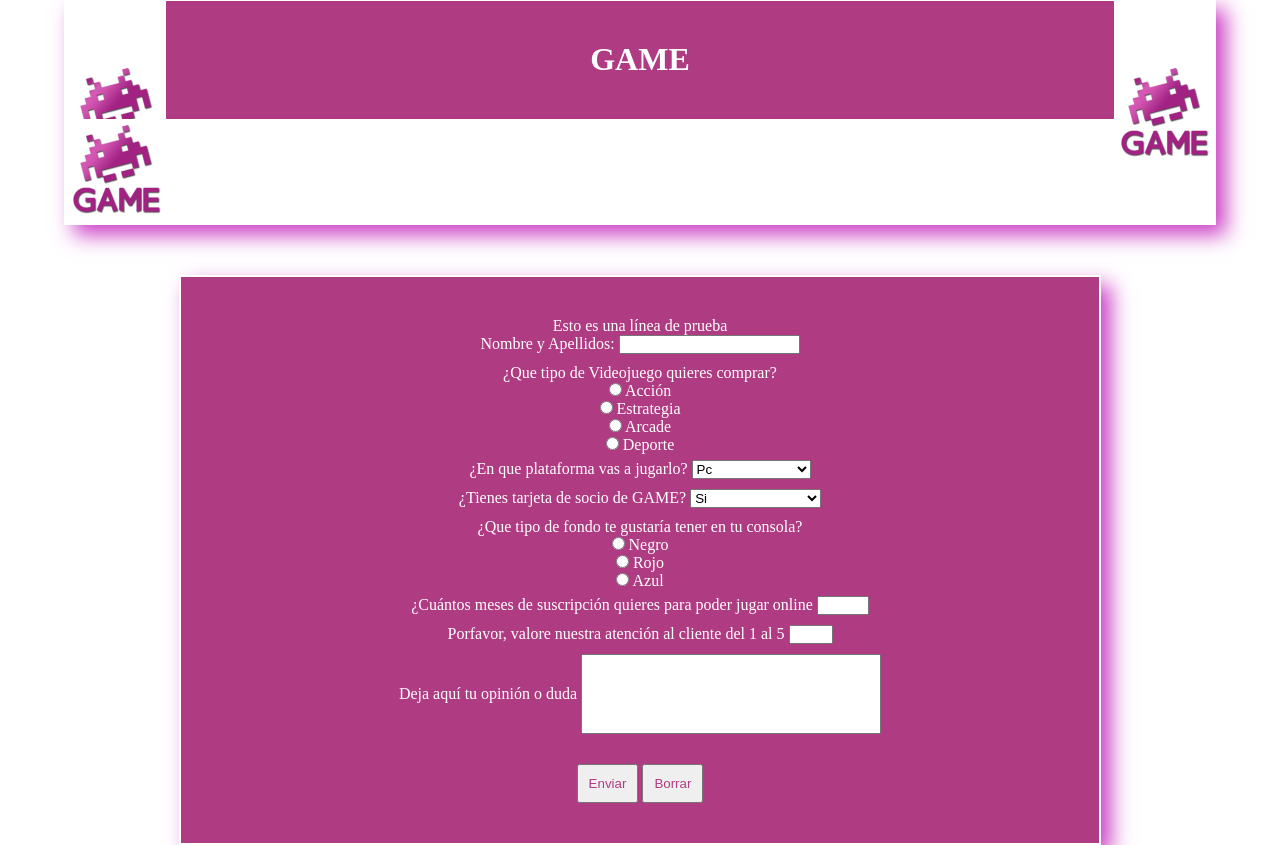
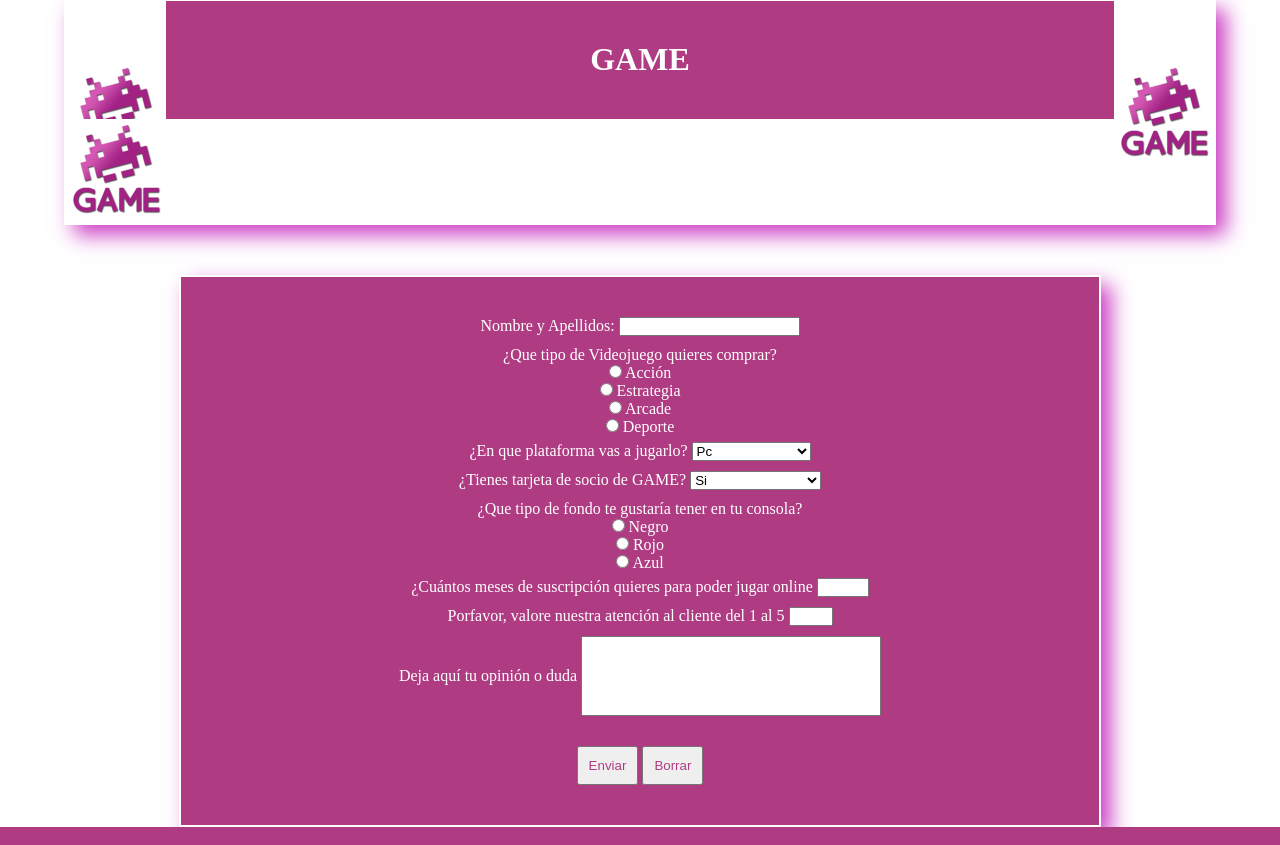
Before and after one commit to CarlesClimentOltra/ProyectoGitKraken, a PHP site: page / in a window 1280 px wide. Shown: the part 27-872 px from the top of the page. Run offline with PHP 8.4, Linux system fonts and the light colour scheme.

Commit message:
Borrada la línea de prueba

```diff
--- a/ProyectoCarlesCliment/index.php
+++ b/ProyectoCarlesCliment/index.php
@@ -15,7 +15,7 @@
 
     ?>
     <main>
-        <p>Esto es una línea de prueba</p>
+
         <label for="nombreyapellido">Nombre y Apellidos:</label>
         <input type="text" name="nombreyapellido" id="nombreyapellido">
         <br>
```
